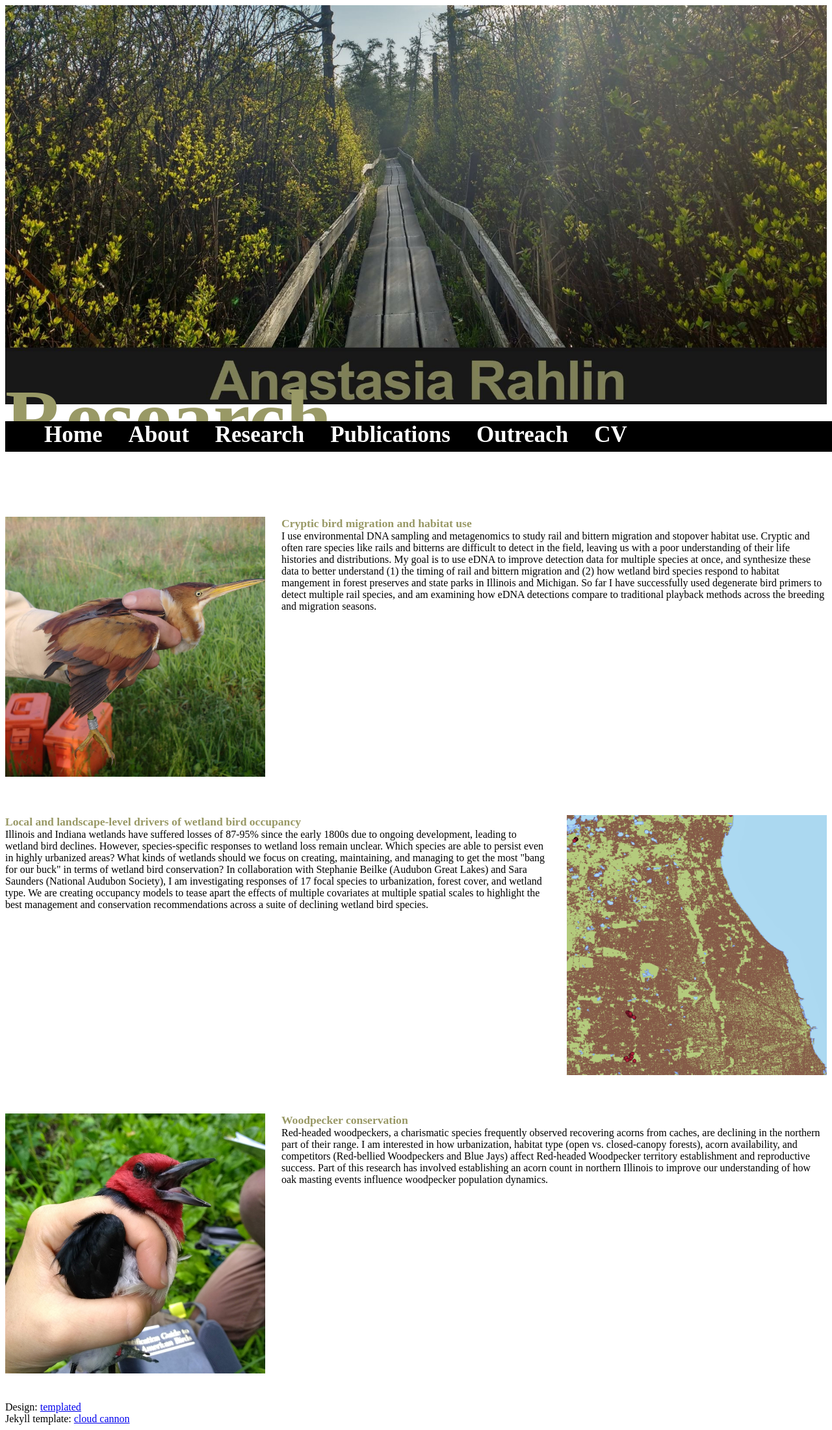
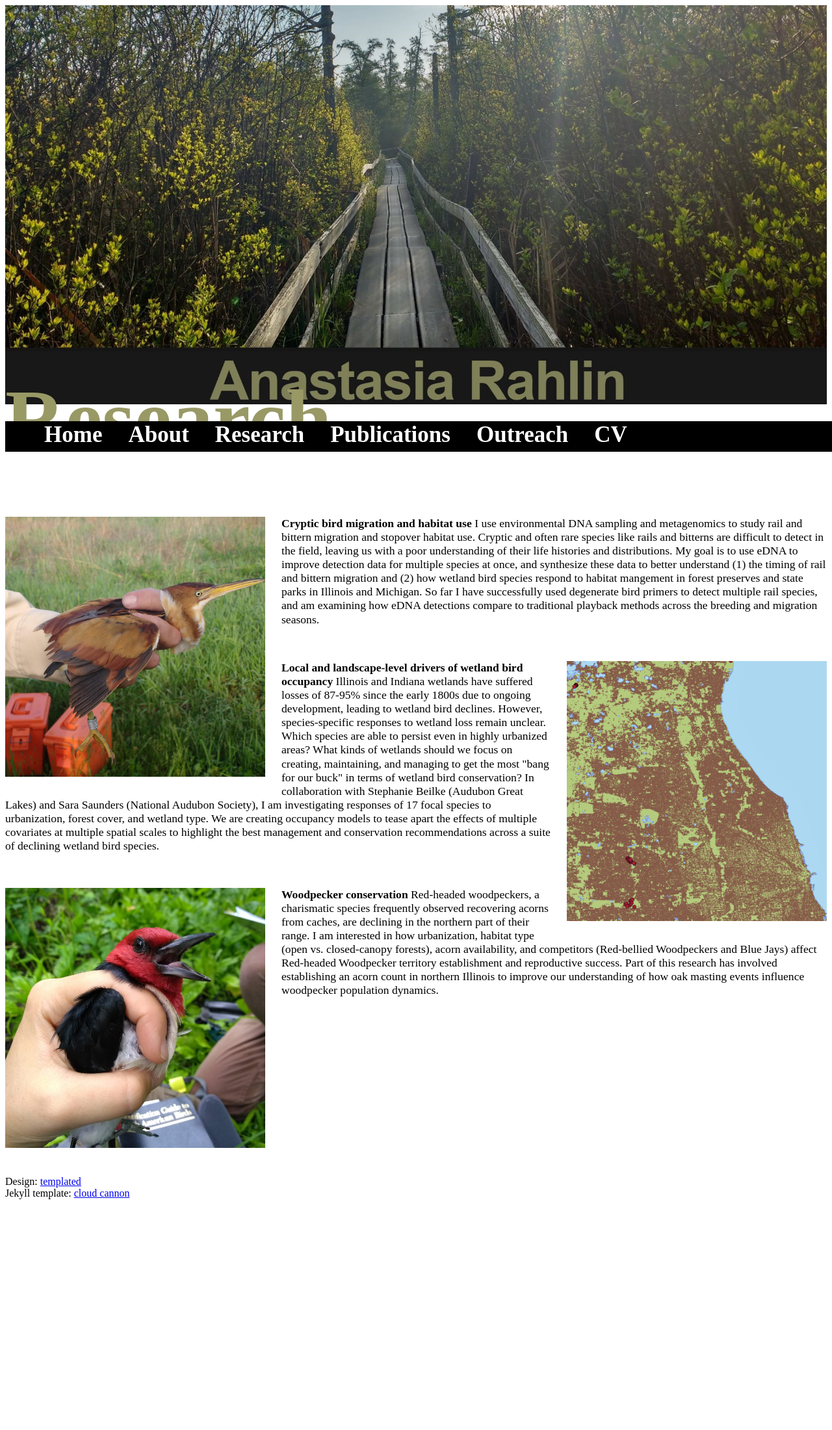
Before and after one commit to anarahlin/anarahlin.github.io, a Jekyll site: the page built from research.html, in a window 1280 px wide. Shown: the whole page at 65% size. Built offline with Jekyll 4.4.1, drawn with Linux system fonts in a browser that asks for light colours; nearby versions of some CDN libraries; comment, search, counter and statistics services are not loaded; after the commit the page ends 1853 px from its top, so only the background shows below that.

Commit message:
Update research.html

```diff
--- a/research.html
+++ b/research.html
@@ -6,6 +6,11 @@ layout: default
 <div id="featured">
 <div class="container">
 <style>
+
+	div.foo {
+  		line-height: 1.2;
+		font-size: 110%;
+		}
 
 <!-- attempts to put in clearfix so that text wraps around photos well -->
 div {
@@ -44,8 +49,9 @@ float: right;
 
 <div class="clearfix">
 <img class = "img1" src="/assets/images/wetlandbird2.jpg" alt="Least bittern" width = "400" height = "auto">
-<p align = "left">
-<h3>Cryptic bird migration and habitat use</h3>
+<div class="foo">
+<p align="left">
+<b>Cryptic bird migration and habitat use</b>
 I use environmental DNA sampling and metagenomics to study rail and bittern migration and stopover habitat use. Cryptic and often rare species like rails and bitterns are difficult to detect in the field, leaving us with a poor understanding of their life histories and distributions. My goal is to use eDNA to improve detection data for multiple species at once, and synthesize these data to better understand (1) the timing of rail and bittern migration and (2) how wetland bird species respond to habitat mangement in forest preserves and state parks in Illinois and Michigan. So far I have successfully used degenerate bird primers to detect multiple rail species, and am examining how eDNA detections compare to traditional playback methods across the breeding and migration seasons.
 </p>
 </div>
@@ -53,8 +59,9 @@ I use environmental DNA sampling and metagenomics to study rail and bittern migr
 <br>
 <div class="clearfix">
 <img class = "img2" src="/assets/images/map_snp.PNG" alt="Urbanization map" width = "400" height = "auto">
+<div class="foo">
 <p align = "left">
-<h3>Local and landscape-level drivers of wetland bird occupancy</h3>
+<b>Local and landscape-level drivers of wetland bird occupancy</b>
 Illinois and Indiana wetlands have suffered losses of 87-95% since the early 1800s due to ongoing development, leading to wetland bird declines. However, species-specific responses to wetland loss remain unclear. Which species are able to persist even in highly urbanized areas? What kinds of wetlands should we focus on creating, maintaining, and managing to get the most "bang for our buck" in terms of wetland bird conservation? In collaboration with Stephanie Beilke (Audubon Great Lakes) and Sara Saunders (National Audubon Society), I am investigating responses of 17 focal species to urbanization, forest cover, and wetland type. We are creating occupancy models to tease apart the effects of multiple covariates at multiple spatial scales to highlight the best management and conservation recommendations across a suite of declining wetland bird species.
 </p>
 </div>
@@ -62,8 +69,9 @@ Illinois and Indiana wetlands have suffered losses of 87-95% since the early 180
 <br>
 <div class="clearfix">
 <img class = "img1" src="/assets/images/woodpecker_square.jpg" alt="Red-headed Woodpecker" width = "400" height = "auto">
+<div class="foo">
 <p align = "left">
-<h3>Woodpecker conservation</h3>
+<b>Woodpecker conservation</b>
 Red-headed woodpeckers, a charismatic species frequently observed recovering acorns from caches, are declining in the northern part of their range. I am interested in how urbanization, habitat type (open vs. closed-canopy forests), acorn availability, and competitors (Red-bellied Woodpeckers and Blue Jays) affect Red-headed Woodpecker territory establishment and reproductive success. Part of this research has involved establishing an acorn count in northern Illinois to improve our understanding of how oak masting events influence woodpecker population dynamics.
 </p>
 </div>
```
